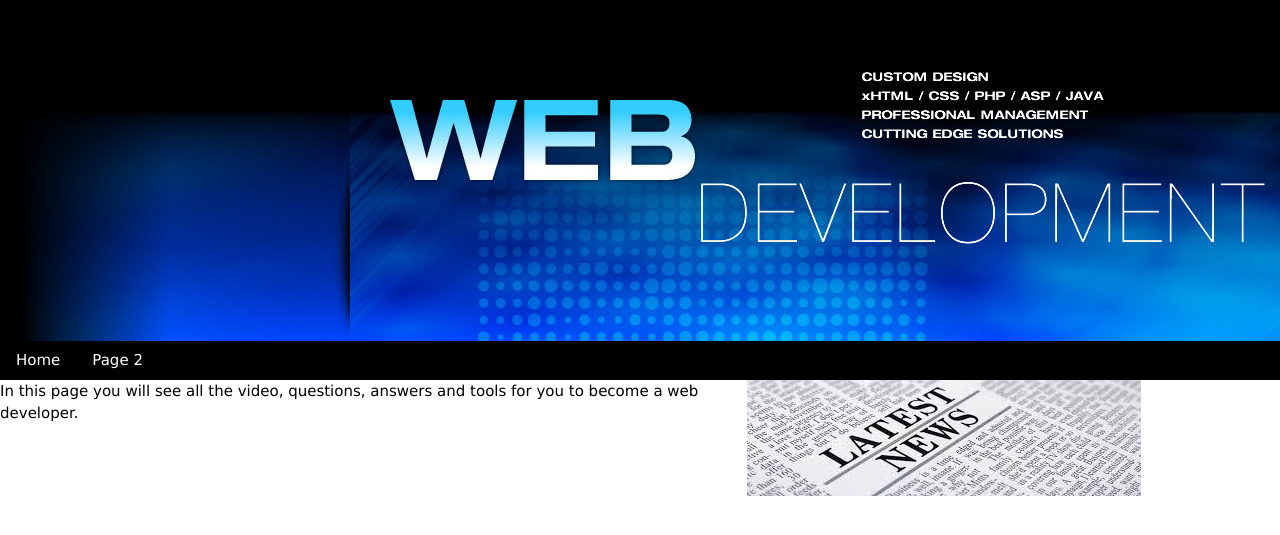
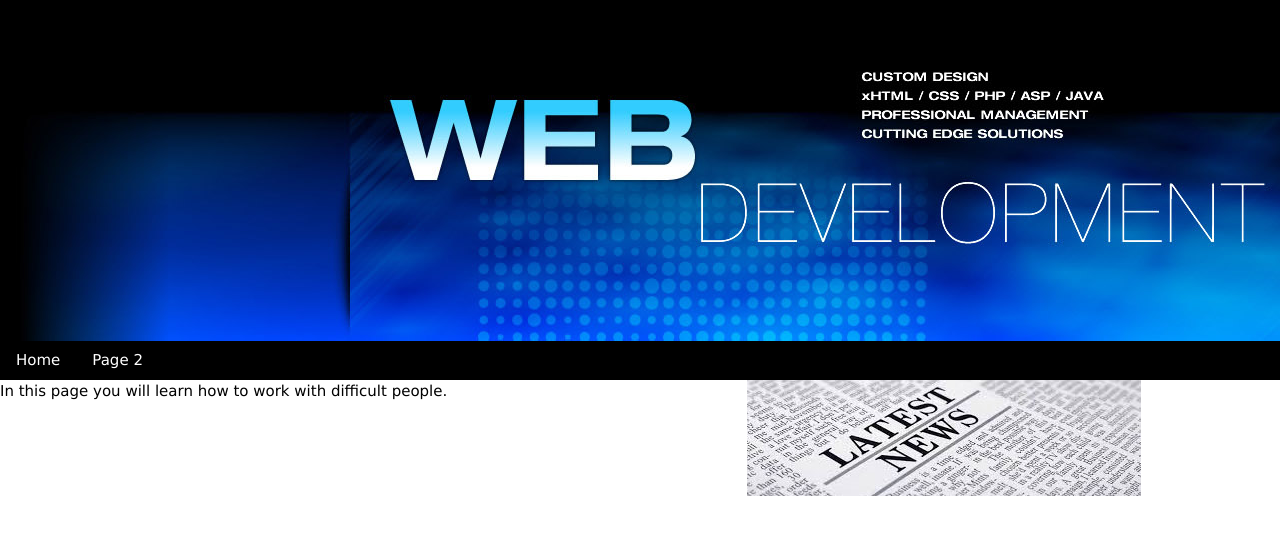
Before and after one commit to virgofreedom/itc134-becomewebdeveloper, a plain HTML site: page index.html in a window 1280 px wide. Shown: the part 83-618 px from the top of the page. Drawn offline with nearby package versions, Linux system fonts and the light colour scheme.

Commit message:
changed discription

```diff
--- a/index.html
+++ b/index.html
@@ -20,7 +20,7 @@
               </div>
         <div class="w3-row">
             <div class="w3-col l7 m7 s12">
-                <quote>In this page you will see all the video, questions, answers and tools for you to become a web developer.</quote>
+                <quote>In this page you will learn how to work with difficult people.</quote>
             </div>
             <div class="w3-col l5 m5 s12">
                 <img id="" src="img/news.jpg" alt="Welcome to Grade A Plus School">
```
